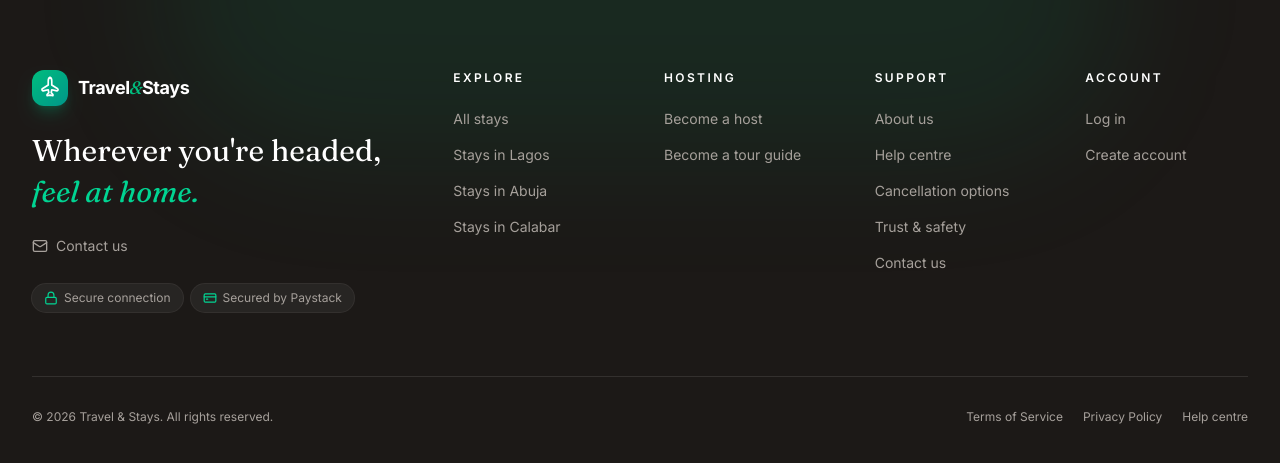
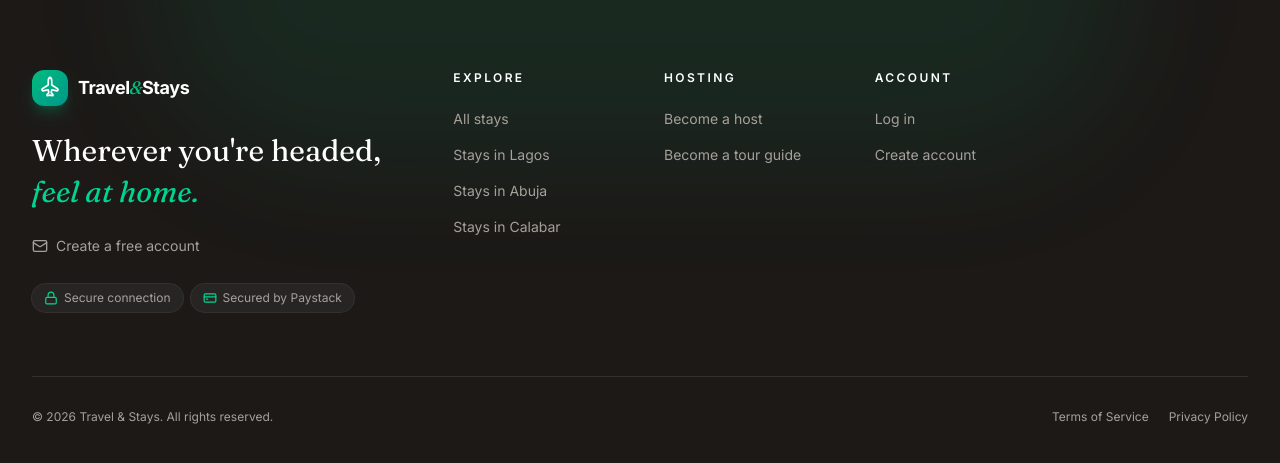
Before and after one commit to ELECTRON211/travel-stays, a React (Vite) app in the folder client/: page / in a window 1280 px wide. Shown: the part 4797-5260 px from the top of the page. Built offline with nearby package versions, Linux system fonts and the light colour scheme; no server answers; the database is empty.

Commit message:
feat: update Footer component to conditionally display support links based on user authentication

```diff
--- a/client/src/components/Footer.jsx
+++ b/client/src/components/Footer.jsx
@@ -52,7 +52,10 @@ function columnsFor(user) {
         { to: '/signup', label: 'Create account' },
       ]
 
-  return [explore, { title: 'Hosting', links: hosting }, support, { title: 'Account', links: account }]
+  // Visitors get no Support column: everything except Terms/Privacy needs an account.
+  return user
+    ? [explore, { title: 'Hosting', links: hosting }, support, { title: 'Account', links: account }]
+    : [explore, { title: 'Hosting', links: hosting }, { title: 'Account', links: account }]
 }
 
 export default function Footer() {
@@ -71,10 +74,10 @@ export default function Footer() {
               Wherever you're headed, <em className="text-emerald-400"><TypeWriter text="feel at home." /></em>
             </p>
             <Link
-              to="/help#contact"
+              to={user ? '/help#contact' : '/signup'}
               className="mt-6 inline-flex items-center gap-2 text-sm transition-colors hover:text-emerald-400"
             >
-              <Mail className="h-4 w-4" /> Contact us
+              <Mail className="h-4 w-4" /> {user ? 'Contact us' : 'Create a free account'}
             </Link>
             <div className="mt-6 flex flex-wrap items-center gap-2 text-xs">
               <span className="flex items-center gap-1.5 rounded-full bg-white/5 px-3 py-1.5 ring-1 ring-white/10">
@@ -111,9 +114,11 @@ export default function Footer() {
             <Link to="/privacy" className="transition-colors hover:text-emerald-400">
               Privacy Policy
             </Link>
-            <Link to="/help" className="transition-colors hover:text-emerald-400">
-              Help centre
-            </Link>
+            {user && (
+              <Link to="/help" className="transition-colors hover:text-emerald-400">
+                Help centre
+              </Link>
+            )}
           </nav>
         </div>
       </div>
```
